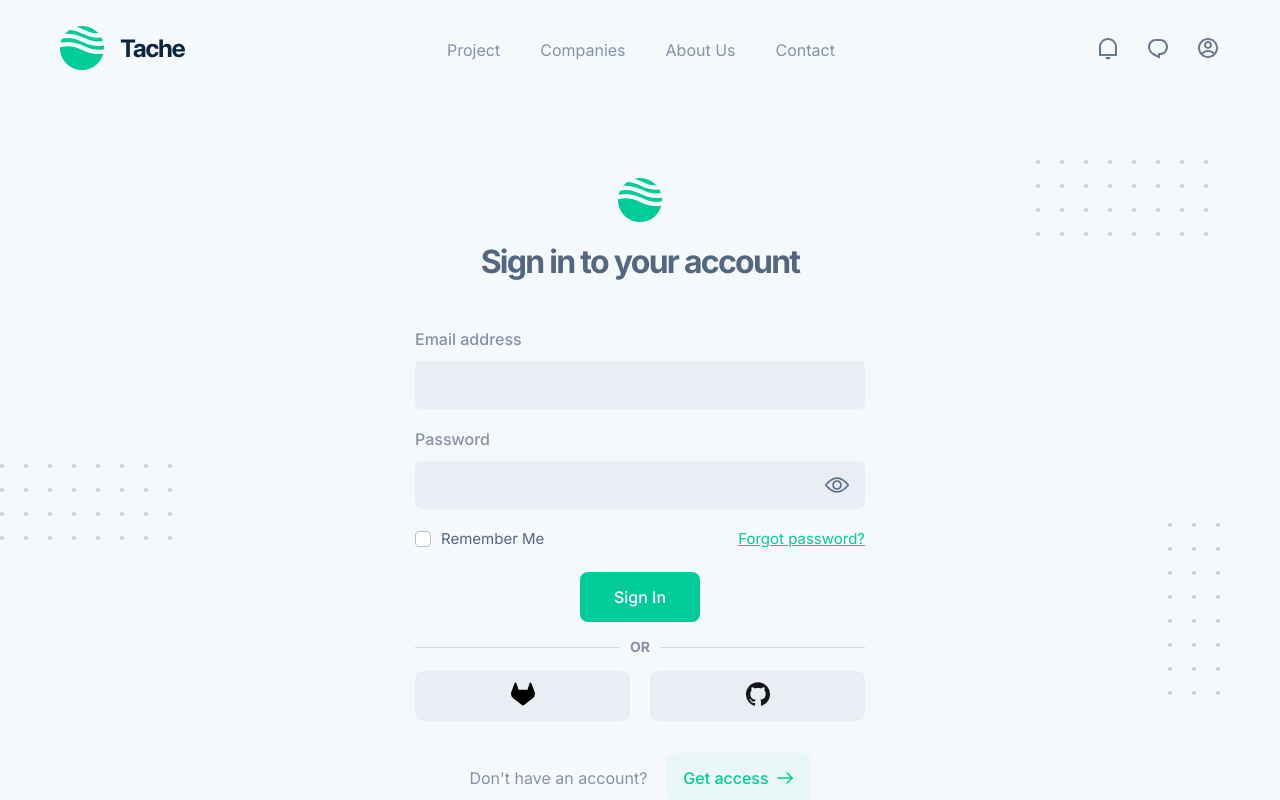
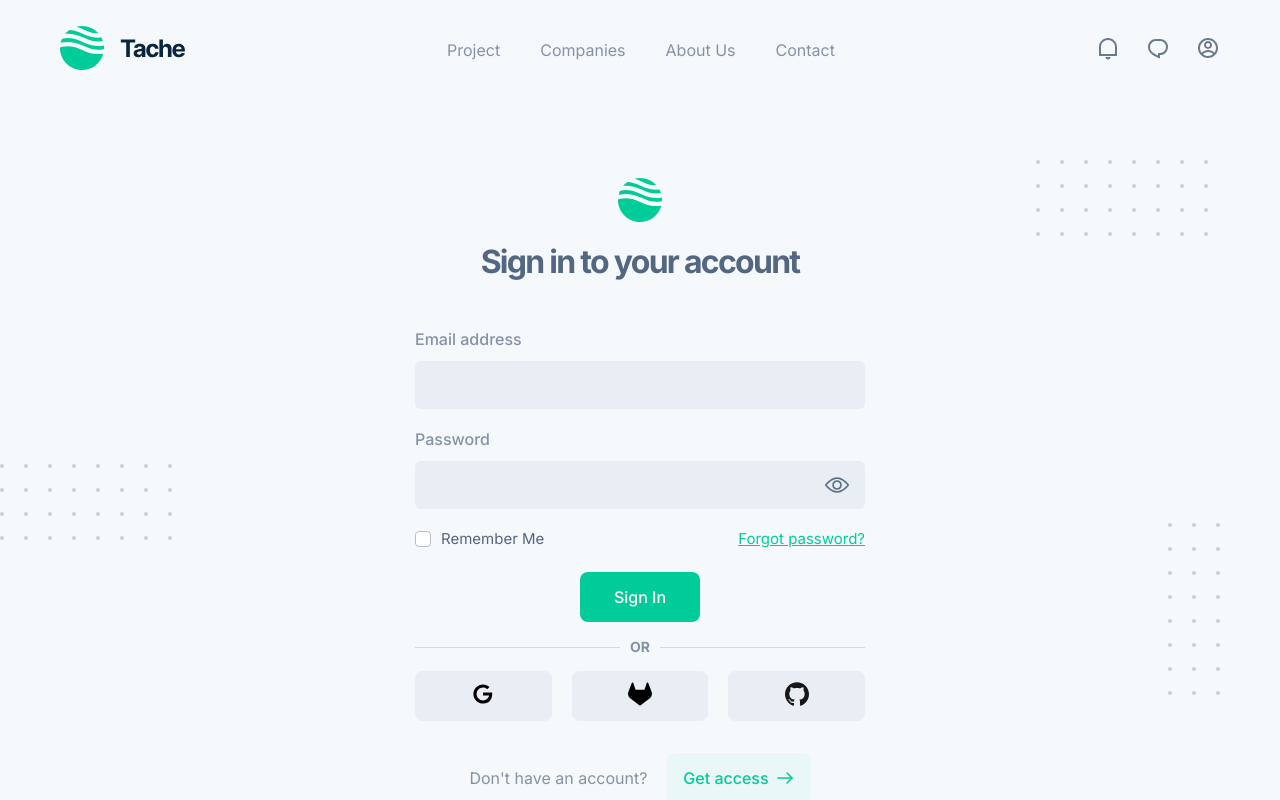
Before and after one commit to tayyabferozi/tache, a React (Create React App) app: page /signin in a window 1280 px wide. Shown: the top 800 px of the page. Built offline with nearby package versions, Linux system fonts and the light colour scheme.

Commit message:
adds google option

```diff
--- a/src/partials/Auth/Auth.jsx
+++ b/src/partials/Auth/Auth.jsx
@@ -71,10 +71,13 @@ const Auth = ({ signup, formState, setFormState, onSubmit }) => {
         </div>
 
         <div className="btns">
-          <Button grey>
+          <Button className="google" grey>
+            <img src="/assets/vectors/icons/logo-google.svg" alt="google" />
+          </Button>
+          <Button className="gitlab" grey>
             <img src="/assets/vectors/icons/logo-gitlab.svg" alt="gitlab" />
           </Button>
-          <Button grey>
+          <Button className="github" grey>
             <img src="/assets/vectors/icons/logo-github.svg" alt="github" />
           </Button>
         </div>
--- a/src/partials/Auth/Auth.scss
+++ b/src/partials/Auth/Auth.scss
@@ -98,19 +98,25 @@
 
       img {
         width: 24px;
-
-        transition: 0.2s ease;
+        transition: 0.15s ease;
       }
 
       &:hover {
-        &:nth-child(1) {
+        &.google {
+          img {
+            filter: invert(66%) sepia(69%) saturate(6197%) hue-rotate(202deg)
+              brightness(99%) contrast(93%);
+          }
+        }
+
+        &.gitlab {
           img {
             filter: invert(36%) sepia(55%) saturate(5355%) hue-rotate(349deg)
               brightness(94%) contrast(87%);
           }
         }
 
-        &:nth-child(2) {
+        &.github {
           img {
             filter: invert(50%) sepia(100%) saturate(330%) hue-rotate(85deg)
               brightness(87%) contrast(91%);
```
Also changed, not shown: public/assets/vectors/icons/logo-google.svg (added).
